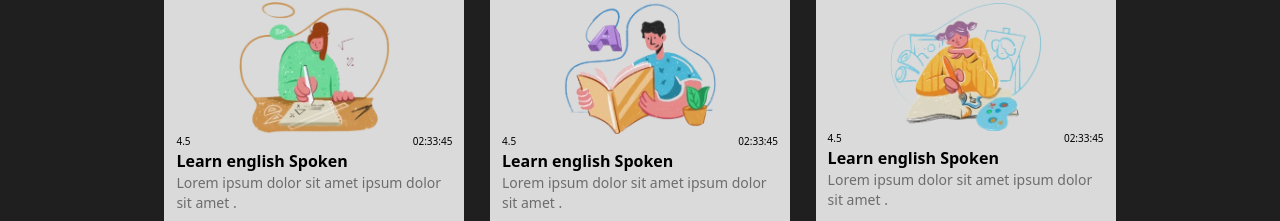
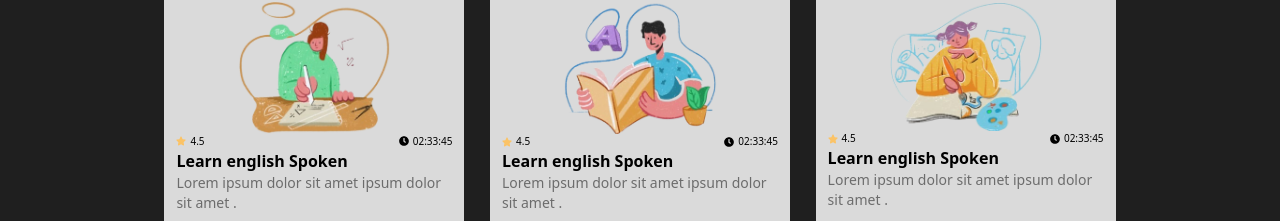
Before and after one commit to Aniket-Patidar/lmsfrontend, a Next.js app: page / in a window 1280 px wide. Shown: the part 1990-2211 px from the top of the page. Built offline with nearby package versions, Linux system fonts and the light colour scheme.

Commit message:
section 5

```diff
--- a/src/pages/index.jsx
+++ b/src/pages/index.jsx
@@ -3,7 +3,8 @@ import { Inter } from "next/font/google";
 import Navbar from "@/components/Navbar";
 import { FaArrowTrendUp } from "react-icons/fa6";
 const inter = Inter({ subsets: ["latin"] });
-
+import { FaStar } from "react-icons/fa6";
+import { FaClock } from "react-icons/fa";
 export default function Home() {
   return (
     <div className="min-h-100vh bg-c3">
@@ -94,7 +95,6 @@ export default function Home() {
       </div>
 
       <div className="section4 px-5 p-[10px] md:px-[15vw] md:pt-[31px] flex flex-wrap gap-[2vw]  items-center justify-center md:justify-start   bg-white">
-
         <div className="card w-[180px] h-[190px] p-[20px] md:w-[50%] md:h-[220px]  md:p-[40px] md:px-[20px] md:py-2     text-left text-white bg-c2 capitalize rounded-lg">
           <h1 className="md:text-[2vw] text-lg ">
             Our <span className="font-serif  text-c1">feature</span> <br />{" "}
@@ -143,11 +143,9 @@ export default function Home() {
             suscipit?
           </p>
         </div>
-
       </div>
 
       <div className="section5 bg-c2 min-h-[50vh]  py-[15px] px-5 pt-[10px] md:px-[120px] md:pt-[31px] text-white">
-
         <h1 className="text-center text-4xl capitalize mb-[20px]">
           Popular{" "}
           <span className="border-red-500 px-2 rounded-full text-center text-c1 font-serif w-fit">
@@ -156,12 +154,21 @@ export default function Home() {
         </h1>
 
         <div className="flex flex-col  md:flex-row justify-center gap-[2vw]">
-
           <div className="bg-[#dadada] mx-auto md:m-0 max-w-[300px]  text-black w-fit py-[15px] px-3 rounded-md">
-          <img className="w-[35vw] md:w-[12vw] mx-auto" src="./3.png" alt="" />
+            <img
+              className="w-[35vw] md:w-[12vw] mx-auto"
+              src="./3.png"
+              alt=""
+            />
             <div className="flex justify-between text-[10px]">
-            <div>4.5</div>
-            <div>02:33:45</div>
+              <div className="flex items-center gap-1">
+                <FaStar className="text-c1" />
+                <p>4.5</p>
+              </div>
+              <div className="flex items-center gap-1">
+                <FaClock className="text-black" />
+                <p> 02:33:45</p>
+              </div>
             </div>
 
             <h1 className="text-md font-semibold ">Learn english Spoken</h1>
@@ -174,11 +181,22 @@ export default function Home() {
           </div>
 
           <div className="bg-[#dadada] mx-auto md:m-0 max-w-[300px]  text-black w-fit py-[15px] px-3 rounded-md">
-          <img className="w-[35vw] md:w-[12vw] mx-auto" src="./4.png" alt="" />
+            <img
+              className="w-[35vw] md:w-[12vw] mx-auto"
+              src="./4.png"
+              alt=""
+            />
               <div className="flex justify-between text-[10px]">
-            <div>4.5</div>
-            <div>02:33:45</div>
+              <div className="flex items-center gap-1">
+                <FaStar className="text-c1" />
+                <p>4.5</p>
               </div>
+              <div className="flex items-center gap-1">
+                <FaClock className="text-black" />
+                <p> 02:33:45</p>
+              </div>
+            </div>
+
 
             <h1 className="text-md font-semibold ">Learn english Spoken</h1>
             <p className="text-sm opacity-[.5]">
@@ -190,11 +208,22 @@ export default function Home() {
           </div>
 
           <div className="bg-[#dadada] mx-auto md:m-0 max-w-[300px]  text-black w-fit py-[15px] px-3 rounded-md">
-          <img className="w-[35vw] md:w-[12vw] mx-auto" src="./5.png" alt="" />
+            <img
+              className="w-[35vw] md:w-[12vw] mx-auto"
+              src="./5.png"
+              alt=""
+            />
                  <div className="flex justify-between text-[10px]">
-            <div>4.5</div>
-            <div>02:33:45</div>
+              <div className="flex items-center gap-1">
+                <FaStar className="text-c1" />
+                <p>4.5</p>
               </div>
+              <div className="flex items-center gap-1">
+                <FaClock className="text-black" />
+                <p> 02:33:45</p>
+              </div>
+            </div>
+
 
             <h1 className="text-md font-semibold ">Learn english Spoken</h1>
             <p className="text-sm opacity-[.5]">
```
Lines whose indentation alone changed are shown as unchanged.
